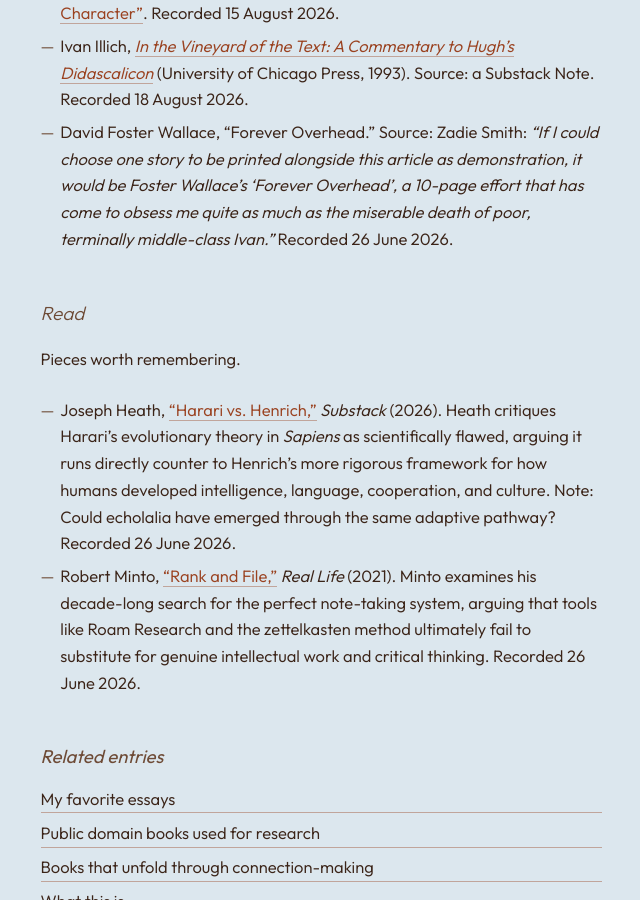
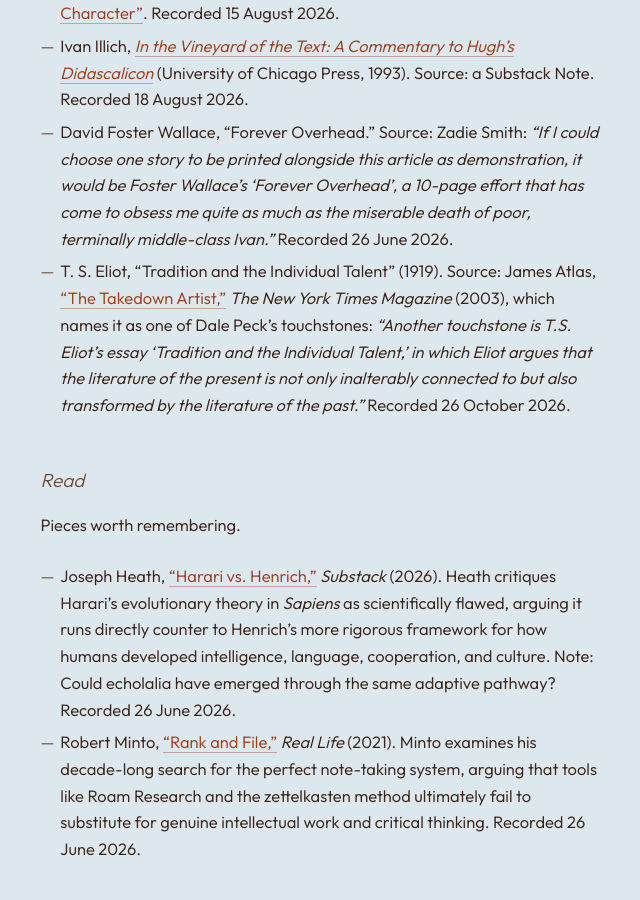
Before and after one commit to lauramoorewrites-del/treasury, a Jekyll site: the page built from _pages/reading-list.md, in a window 1280 px wide and 900 px high, scrolled down 1107 px. Shown: the whole window, without its empty margins (319-959 px from the left). Built offline with Jekyll 4.4.1, drawn with Linux system fonts in a browser that asks for light colours; some of the changed text lies outside the part shown.

Commit message:
Reading list: add Eliot, Tradition and the Individual Talent (via Atlas)
Co-Authored-By: Claude Opus 5.5 (1M context) <noreply@anthropic.com>

```diff
--- a/_pages/reading-list.md
+++ b/_pages/reading-list.md
@@ -3,7 +3,7 @@ layout: default
 id: 9
 title: "Reading list"
 created: "26 June 2026"
-updated: "18 August 2026"
+updated: "26 October 2026"
 topics: [reading lists, reading]
 related:
   - title: "My favorite essays"
@@ -29,6 +29,7 @@ Running list of texts to read, with source and date recorded.
 - Javier Marías, [*Written Lives*](https://bookshop.org/search?q=written+lives+javier+marias) (1992; English translation 2006). A collection of short essays compiling biographical information about the lives of various extremely famous authors. Source: Alexander Fayne, [“Out of Character”](https://alexanderfayne.substack.com/p/out-of-character). Recorded 15 August 2026.
 - Ivan Illich, [*In the Vineyard of the Text: A Commentary to Hugh’s Didascalicon*](https://bookshop.org/search?q=9780226372365) (University of Chicago Press, 1993). Source: a Substack Note. Recorded 18 August 2026.
 - David Foster Wallace, “Forever Overhead.” Source: Zadie Smith: *“If I could choose one story to be printed alongside this article as demonstration, it would be Foster Wallace’s ‘Forever Overhead’, a 10-page effort that has come to obsess me quite as much as the miserable death of poor, terminally middle-class Ivan.”* Recorded 26 June 2026.
+- T. S. Eliot, “Tradition and the Individual Talent” (1919). Source: James Atlas, [“The Takedown Artist,”](https://www.nytimes.com/2003/10/26/magazine/the-takedown-artist.html) *The New York Times Magazine* (2003), which names it as one of Dale Peck’s touchstones: *“Another touchstone is T.S. Eliot’s essay ‘Tradition and the Individual Talent,’ in which Eliot argues that the literature of the present is not only inalterably connected to but also transformed by the literature of the past.”* Recorded 26 October 2026.
 
 ## Read
 
```
Also changed, not shown: entries.md (+5 -5 lines), index.md (+3 -3 lines), topics/reading-lists.md (+3 -3 lines), topics/reading.md (+3 -3 lines).
